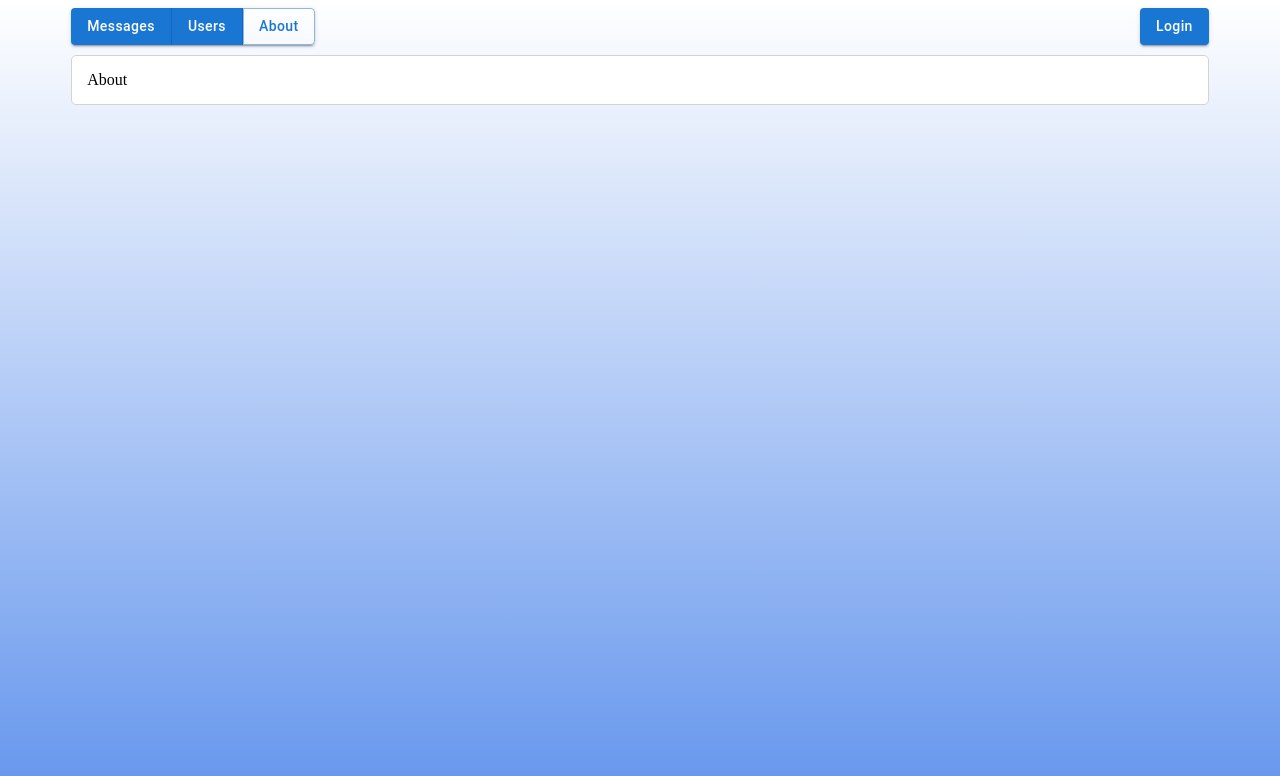
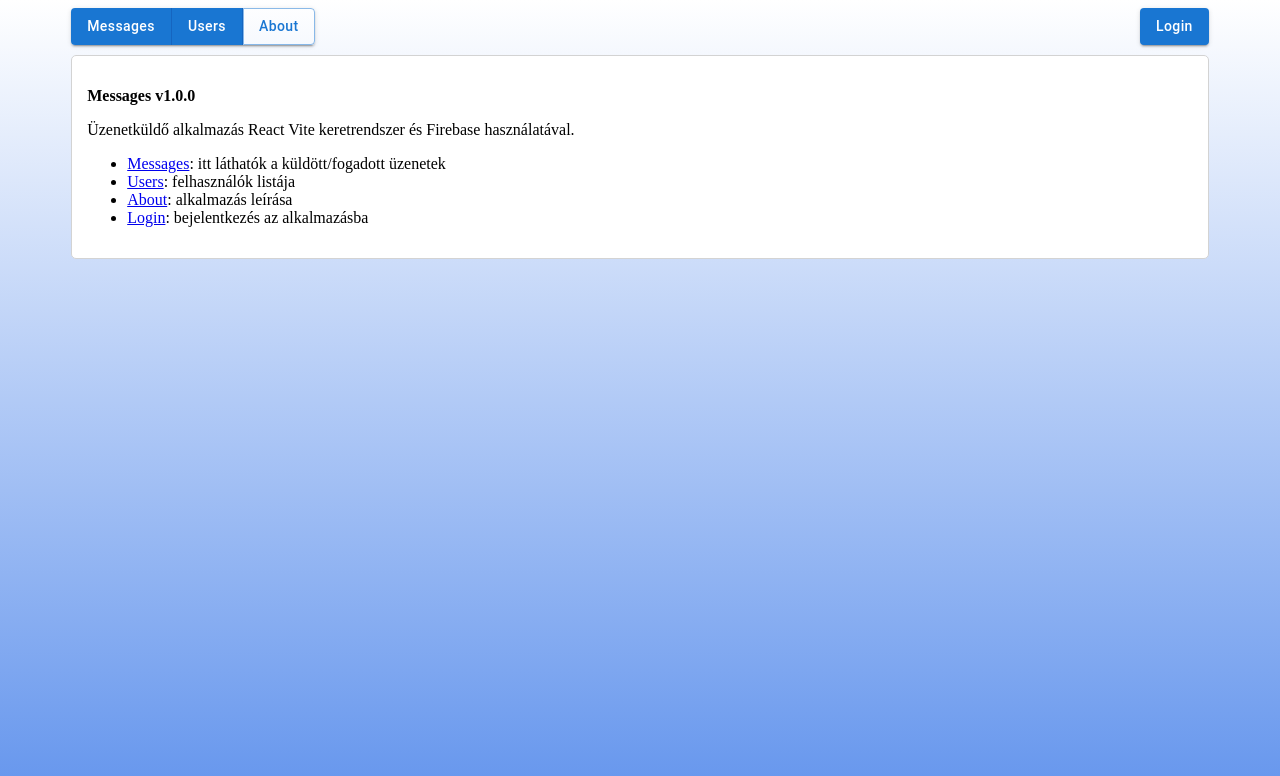
Before and after one commit to barsonyj/messages, a React (Vite) app: page /about in a window 1280 px wide. Shown: the top 776 px of the page. Built offline with nearby package versions, Linux system fonts and the light colour scheme; no server answers.

Commit message:
Version 1.0.0

```diff
--- a/src/App.jsx
+++ b/src/App.jsx
@@ -35,7 +35,7 @@ export default function App() {
   const router = createBrowserRouter([
     { path: "/", element: <Layout user={user} logout={logout} auth={auth} />, children:[
       { path: "/", element: <Messages user={user} db={db} /> },
-      { path: "/users", element: <Users /> },
+      { path: "/users", element: <Users db={db} /> },
       { path: "/about", element: <About /> },
       { path: "/login", element: <Login auth={auth} /> },
       { path: "*", element: <Notfound /> }
--- a/src/pages/About.jsx
+++ b/src/pages/About.jsx
@@ -1,9 +1,19 @@
 import React from 'react'
+import { Link } from 'react-router-dom'
 
 export default function About() {
   return (
     <div className='about'>
-      About
+      <p><b>Messages v1.0.0</b></p>
+      <p>
+        Üzenetküldő alkalmazás React Vite keretrendszer és Firebase használatával.
+      </p>
+      <ul>
+        <li><Link to="/">Messages</Link>: itt láthatók a küldött/fogadott üzenetek</li>
+        <li><Link to="/users">Users</Link>: felhasználók listája</li>
+        <li><Link to="/about">About</Link>: alkalmazás leírása</li>
+        <li><Link to="/login">Login</Link>: bejelentkezés az alkalmazásba</li>
+      </ul>
     </div>
   )
 }
--- a/src/pages/Users.jsx
+++ b/src/pages/Users.jsx
@@ -1,9 +1,24 @@
 import React from 'react'
+import { useEffect, useState } from 'react';
+import { collection, getDocs, orderBy, query } from 'firebase/firestore';
 
-export default function Users() {
+export default function Users({db}) {
+
+  const [users, setUsers] = useState([]);
+
+  useEffect(() => {
+    async function getUsers() {
+      const snap = await getDocs(query(collection(db, "users"), orderBy("nev")));
+      setUsers(snap.docs.map(doc => ({ ...doc.data(), id:doc.id })));
+    }
+    getUsers();
+  },[]);
+
   return (
     <div className='users'>
-      Users
+      <ul>
+        {users.map(x => <li key={x.id}>{x.nev} ({x.email})</li>)}
+      </ul>
     </div>
   )
 }
```
